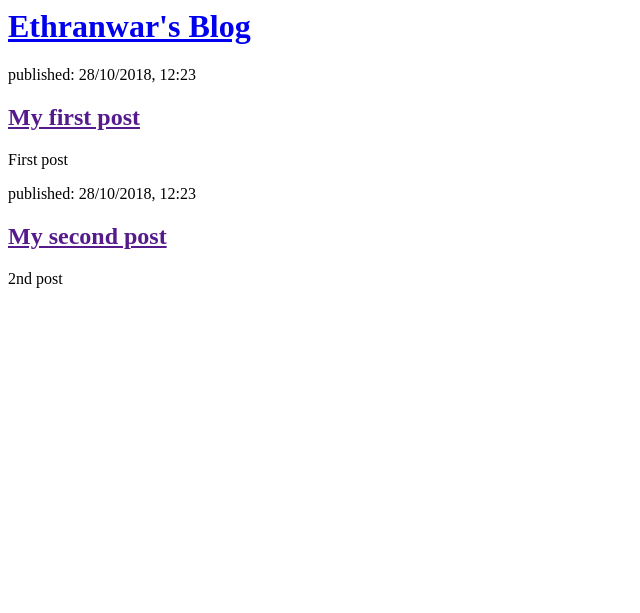
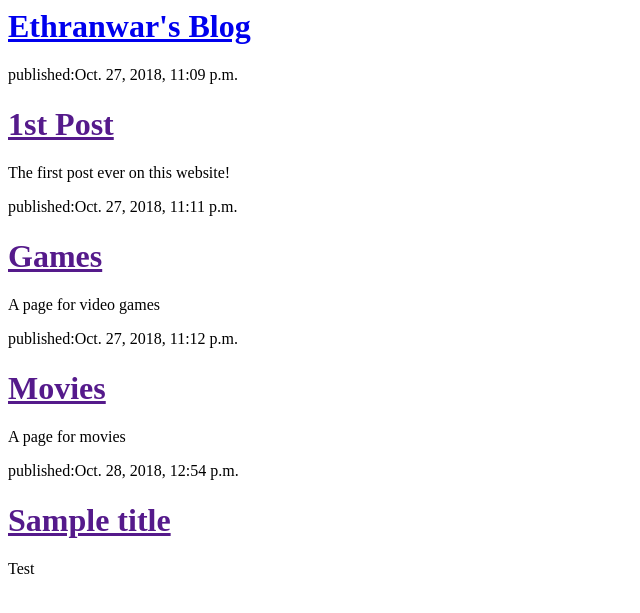
Before and after one commit to Ethranwar/my-first-blog, a Django app: page / in a window 1280 px wide. Shown: the top 613 px of the page, without its empty margins (0-640 px from the left). Run offline with Django 3.2, Linux system fonts and the light colour scheme; data comes from the database, SQL or seed files in the repository; both versions use the stored data as it was after the commit.

Commit message:
Modified templates to display posts form database

```diff
--- a/blog/templates/blog/post_list.html
+++ b/blog/templates/blog/post_list.html
@@ -7,16 +7,14 @@
             <h1><a href="/">Ethranwar's Blog</a></h1>
         </div>
 
-        <div>
-            <p>published: 28/10/2018, 12:23</p>
-            <h2><a href="">My first post</a></h2>
-            <p>First post </p>
-        </div>
 
-        <div>
-            <p>published: 28/10/2018, 12:23</p>
-            <h2><a href="">My second post</a></h2>
-            <p>2nd post</p>
-        </div>
+        {% for post in posts %}
+          <div>
+            <p>published:{{post.published_date}}</p>
+            <h1><a href="">{{ post.title }}</a></h1>
+            <p>{{ post.text|linebreaksbr }}</p>
+          </div>
+        {% endfor %}
+
     </body>
 </html>
--- a/blog/views.py
+++ b/blog/views.py
@@ -1,5 +1,8 @@
 from django.shortcuts import render
+from django.utils import timezone
+from .models import Post
 
 # Create your views here.
 def post_list(request):
-    return render(request, 'blog/post_list.html', {})
+    posts = Post.objects.filter(published_date__lte=timezone.now()).order_by('published_date')
+    return render(request, 'blog/post_list.html', {'posts':posts})
```
Also changed, not shown: db.sqlite3.
